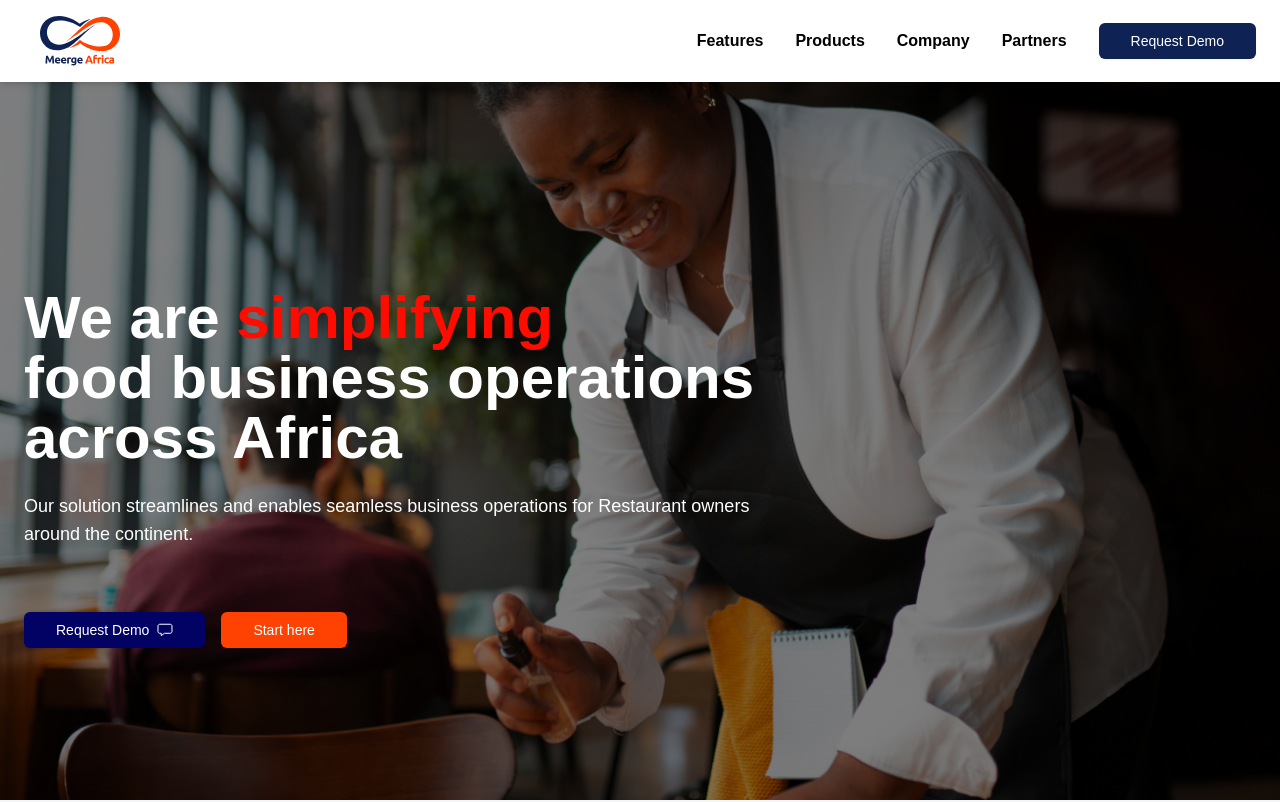
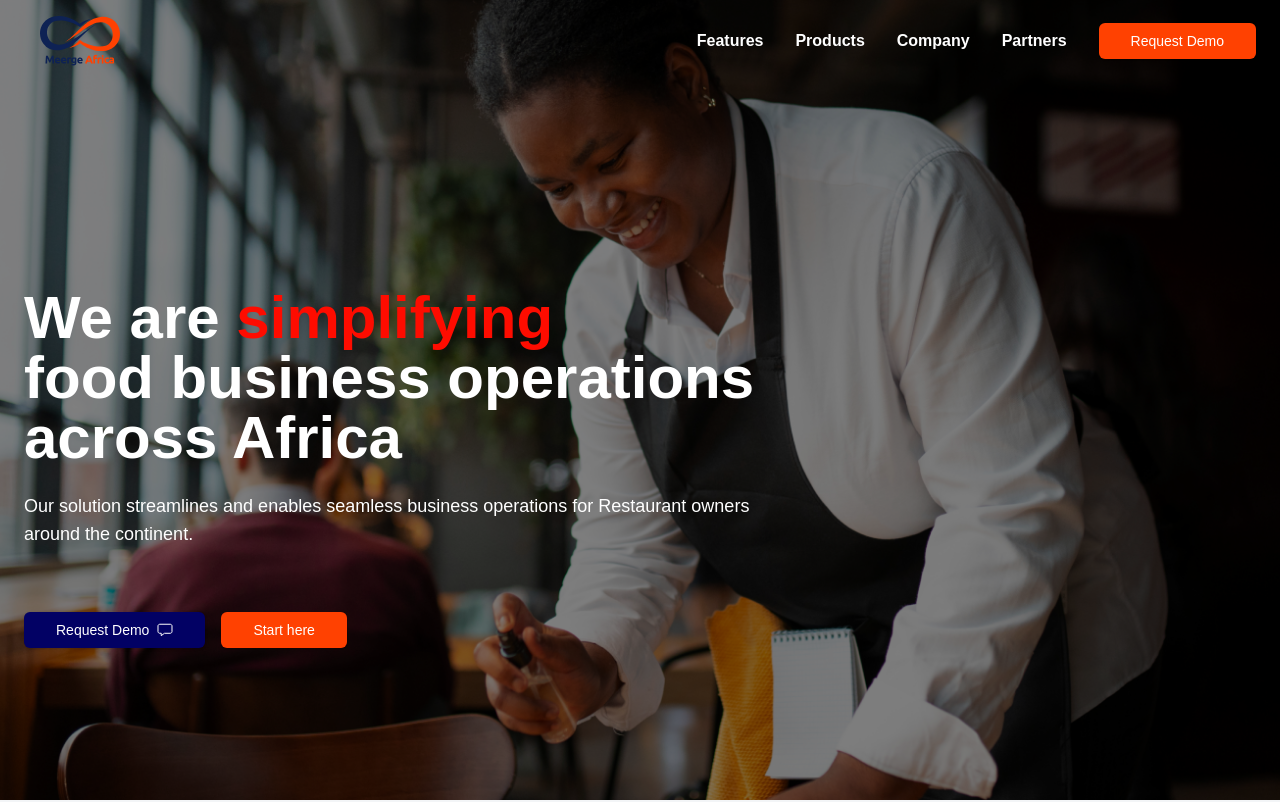
Before and after one commit to Mikofranco/Meerge-Africa, a Next.js app: page / in a window 1280 px wide. Shown: the top 802 px of the page. Built offline with nearby package versions, Linux system fonts and the light colour scheme.

Commit message:
nav bar bg on scroll corrected

```diff
--- a/components/landing/navbar.tsx
+++ b/components/landing/navbar.tsx
@@ -42,7 +42,7 @@ const Navbar = () => {
   return (
     <nav
       className={`fixed top-0 left-0 w-full z-50 px-6 py-4 transition-colors ${
-        !isScrolled ? "bg-white shadow-md" : "bg-transparent"
+        isScrolled ? "bg-white shadow-md" : "bg-transparent"
       }`}
     >
       <div className="flex justify-between items-center">
@@ -64,7 +64,7 @@ const Navbar = () => {
               <Button
                 key={index}
                 variant="secondary"
-                className={`px-8 py-2 text-white ${ isScrolled ? "bg-[#FF4101] hover:bg-[#0E2254] transition-colors" :"bg-[#0E2254] hover:bg-[#FF4101] transition-colors"}`}
+                className={`px-8 py-2 text-white ${ !isScrolled ? "bg-[#FF4101] hover:bg-[#0E2254] transition-colors" :"bg-[#0E2254] hover:bg-[#FF4101] transition-colors"}`}
                 asChild
                 onClick={routeToMemoForm}
               >
@@ -75,7 +75,7 @@ const Navbar = () => {
                 key={index}
                 href={link.href}
                 className={`desktop-menu-link transition-colors ${
-                  isScrolled
+                  !isScrolled
                     ? "text-white font-semibold"
                     : "text-black font-semibold"
                 }`}
```
